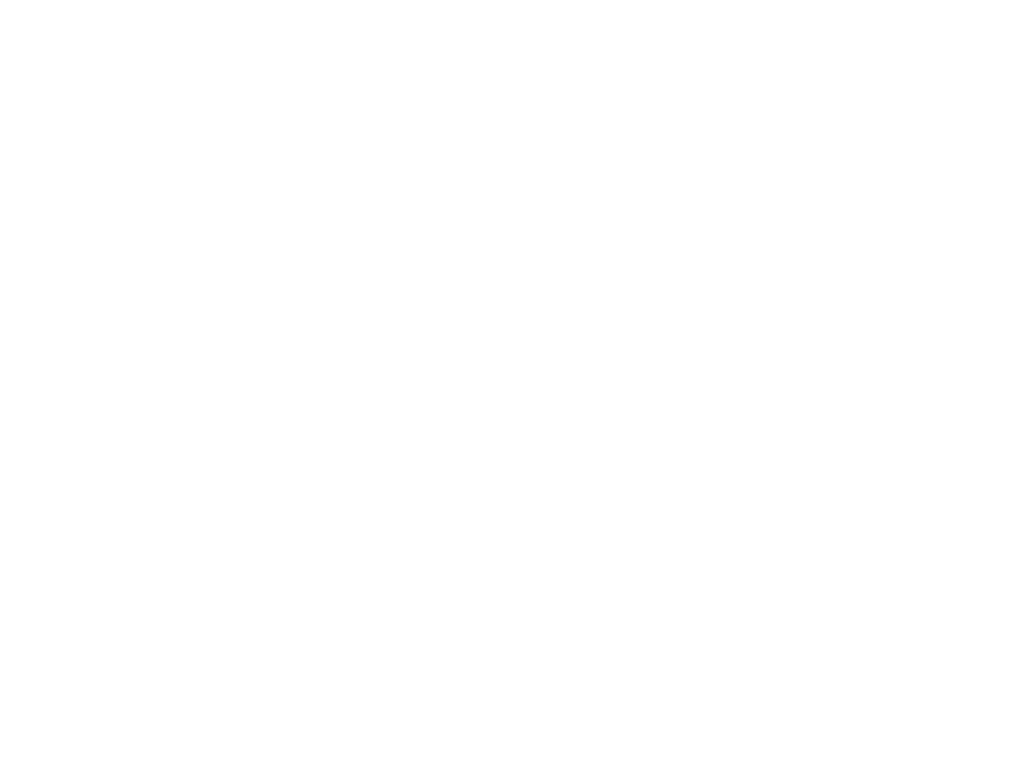
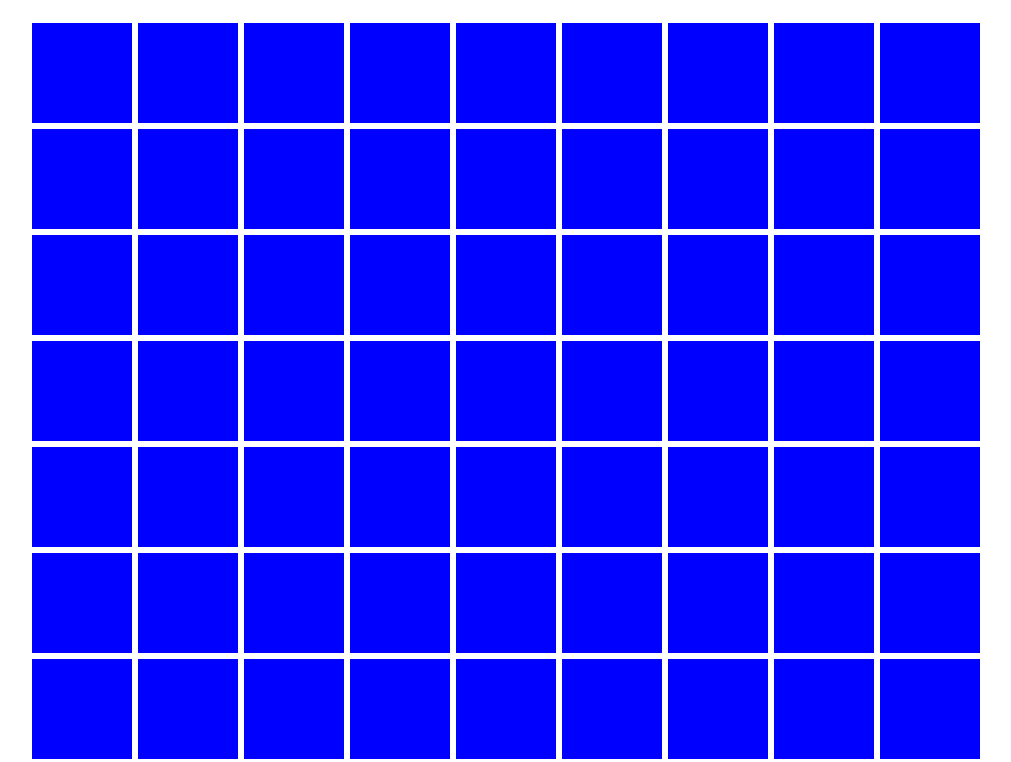
Before and after one commit to ThetPaing-7/Etch-a-Sketch, a plain HTML site: page index.html in a window 1280 px wide. Shown: the top 762 px of the page, without its empty margins (134-1145 px from the left). Drawn offline with Linux system fonts and the light colour scheme.

Commit message:
Modifies size & add hover

```diff
--- a/js-file.js
+++ b/js-file.js
@@ -12,7 +12,14 @@ for(let i = 0; i < numberOfSquares; i++){
     squares[i].style.height = "100px";
     squares[i].style.backgroundColor = "blue";
     squares[i].style.margin = "3px";
-    squares[i].style.flexGrow = "1";
+    squares[i].style.flexShrink = "0";
     container.appendChild(squares[i]);
 
+    squares[i].addEventListener("mouseover",(event)=>{
+       event.target.style.backgroundColor = "red";
+
+    })
+
+
+
 }
--- a/style.css
+++ b/style.css
@@ -6,10 +6,11 @@
 
 #container{
     display: flex;
-    width: 100vw;
-    height: 100vh;
-
-
-
+    justify-content: center;
+    flex-wrap: wrap;
+    margin: 20px auto;
+    width: 960px;
+    height: 960px;
+    flex: 1;
 
 }
```
